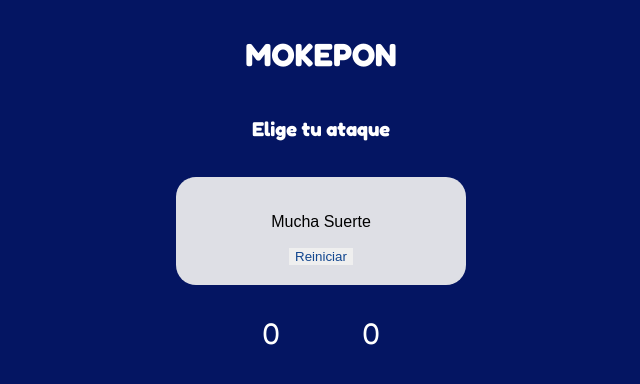
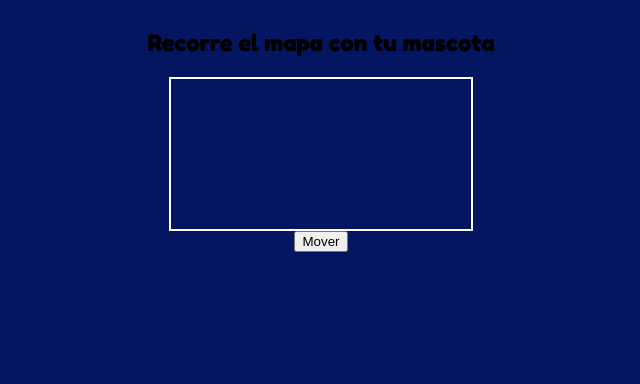
Before and after one commit to carorioscc/curso-basico, a plain HTML site: page mokepon.html in a window 1280 px wide. Both pictures are taken after a click on the button "Seleccionar". Shown: the whole page, without its empty margins (319-959 px from the left). Drawn offline with Linux system fonts and the light colour scheme.

Commit message:
Agrgando un canvas paara mover figura

```diff
--- a/js/mokepon.js
+++ b/js/mokepon.js
@@ -20,8 +20,10 @@ const ataqueDelEnemigo = document.getElementById("ataque-enemigo")
 const contenedorTarjetas = document.getElementById("contenedorTarjetas")
 const contenedorAtaques = document.getElementById("contenedorAtaques")
 
+const sectionVerMapa=document.getElementById("ver-mapa")
+const mapa=document.getElementById("mapa")
+
 let mokepones = []
-
 let ataqueJugador =[]
 let ataqueEnemigo = []
 
@@ -43,6 +45,7 @@ let indexAtaqueEnemigo
 let btnFuego
 let btnAgua
 let btnTierra
+let lienzo=mapa.getContext("2d")
 
 class Mokepon{
     //constructo
@@ -52,6 +55,12 @@ class Mokepon{
         this.foto=foto
         this.vida=vida
         this.ataques=[]
+        this.x= 20
+        this.y=30
+        this.ancho=80
+        this.alto=80
+        this.mapaFoto=new Image()
+        this.mapaFoto.src =foto
     }
 }
 //ejemplo de ob jetos instancia
@@ -87,10 +96,10 @@ mokepones.push(blacky, coco, charly)
 
 
 function iniciarJuego(){
-
     //style guarda los estilos
     //sectionSeleccionarMascota.style.display='none'
     sectionSeleccionarAtaque.style.display='none'
+    sectionVerMapa.style.display="none"
 /**por cada elemento de :foreach */
     mokepones.forEach((mokepon)=>{
         console.log(mokepon.nombre)
@@ -119,7 +128,14 @@ function iniciarJuego(){
 function seleccionarMascotaJugador(){
     //style guarda los estilos
     sectionSeleccionarMascota.style.display='none'
-    sectionSeleccionarAtaque.style.display='flex'
+    //sectionSeleccionarAtaque.style.display='flex'
+    sectionVerMapa.style.display="flex"
+
+    /*
+    let imageDeCoco= new Image ()
+    imageDeCoco.src=coco
+    lienzo.fillRect(5,15, 20, 40)
+    */
 
 	if(inputBlacky.checked){
         spanMascotaJugador.innerHTML=inputBlacky.id
@@ -295,6 +311,20 @@ function reiniciarJuego(){
 function aleatorio(min, max){
     return Math.floor(Math.random()*(max-min+1)+min)
 }
+function pintarPersonaje(){
+    lienzo.clearRect(0,0,mapa.width, mapa.height)
+    lienzo.drawImage(
+        coco.mapaFoto,
+        coco.x,
+        coco.y,
+        coco.ancho,
+        coco.alto
+    )
+}
+function moverCoco(){
+    coco.x=coco.x+5
+    pintarPersonaje()
+}
 //cuando carga todo el html
 window.addEventListener('load', iniciarJuego)
 
--- a/mokepon.html
+++ b/mokepon.html
@@ -34,6 +34,12 @@
                 -->
             </div>
             <button id="btn-mascota">Seleccionar</button>
+        </section>
+        <section id="ver-mapa">
+            <h1>Recorre el mapa con tu mascota</h1>
+            <!--etiqueta canvas-->
+            <canvas id="mapa"></canvas>
+            <button onclick="moverCoco()">Mover</button>
         </section>
 
         <section id="seleccion-ataque">
--- a/styles.css
+++ b/styles.css
@@ -143,6 +143,15 @@ input:checked + label{
     align-items: center;
 }
 
+#ver-mapa {
+    flex-direction: column;
+    align-items: center;
+    justify-content: cent;
+}
+#mapa {
+    border: 2px solid white;
+}
+
 /*hasta ese tamaño de pantalla va a suceder esto ejemplo desde 0 px hasta 360 px*/
 @media (max-width:360px){
     .tarjetas, .tarjetas-ataque{
@@ -150,6 +159,7 @@ input:checked + label{
     }
 
 }
+
 
 /*pseudoclases : acciones de usuario
 :hover pasar mouse
```
